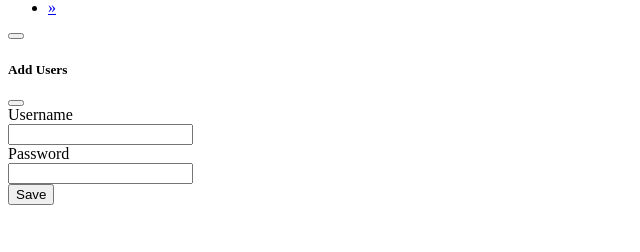
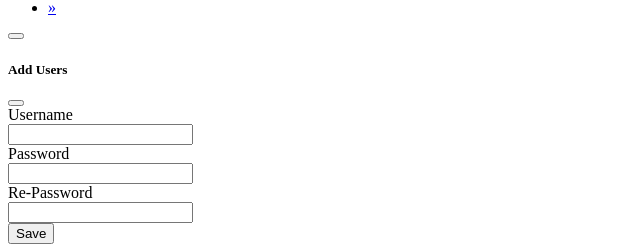
Before and after one commit to gedesuryantara/inventaria, a PHP site: page /inventaria/view/manageuser/index.php in a window 1280 px wide. Shown: the part 1721-1973 px from the top of the page, without its empty margins (0-640 px from the left). Before the commit the page ends 1926 px from the top, so only its background shows below. Run offline with PHP 8.4, Linux system fonts and the light colour scheme; some libraries are stand-ins or nearby versions.

Commit message:
Menambahkan Form Confirm Password btn add users

```diff
--- a/app/view/manageuser/index.php
+++ b/app/view/manageuser/index.php
@@ -188,14 +188,20 @@
                         </div>
                         <div class="modal-body">
                             <div class="mb-3 row">
-                                <label for="Username" class="col-sm-2 col-form-label">Username</label>
-                                <div class="col-sm-10">
+                                <label for="Username" class="col-sm-3 col-form-label">Username</label>
+                                <div class="col-sm-9">
                                     <input type="text" class="form-control" id="Username">
                                 </div>
-                              </div>
-                              <div class="mb-3 row">
-                                <label for="Password" class="col-sm-2 col-form-label">Password</label>
-                                <div class="col-sm-10">
+                            </div>
+                            <div class="mb-3 row">
+                                <label for="Password" class="col-sm-3 col-form-label">Password</label>
+                                <div class="col-sm-9">
+                                    <input type="password" class="form-control" id="Password">
+                                </div>
+                            </div>
+                            <div class="mb-3 row">
+                                <label for="Password" class="col-sm-3 col-form-label">Re-Password</label>
+                                <div class="col-sm-9">
                                     <input type="password" class="form-control" id="Password">
                                 </div>
                             </div>
```
